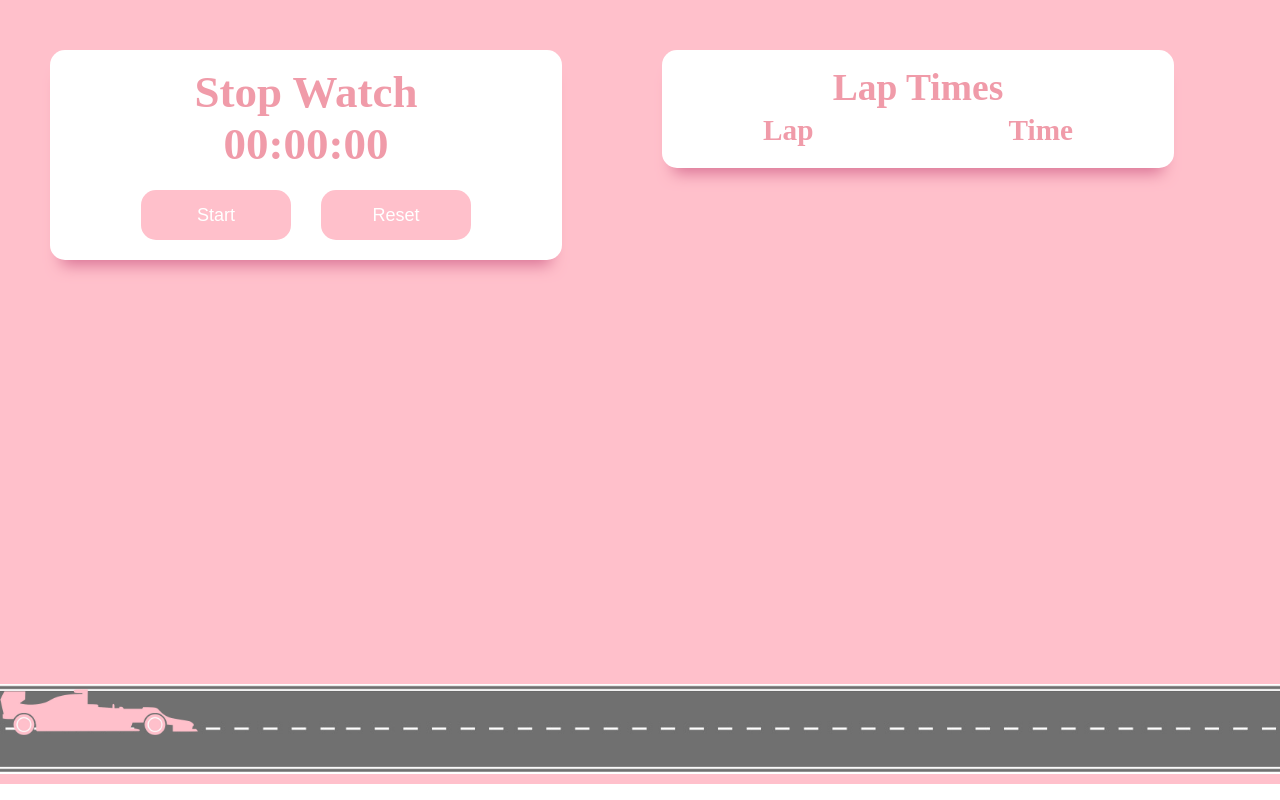
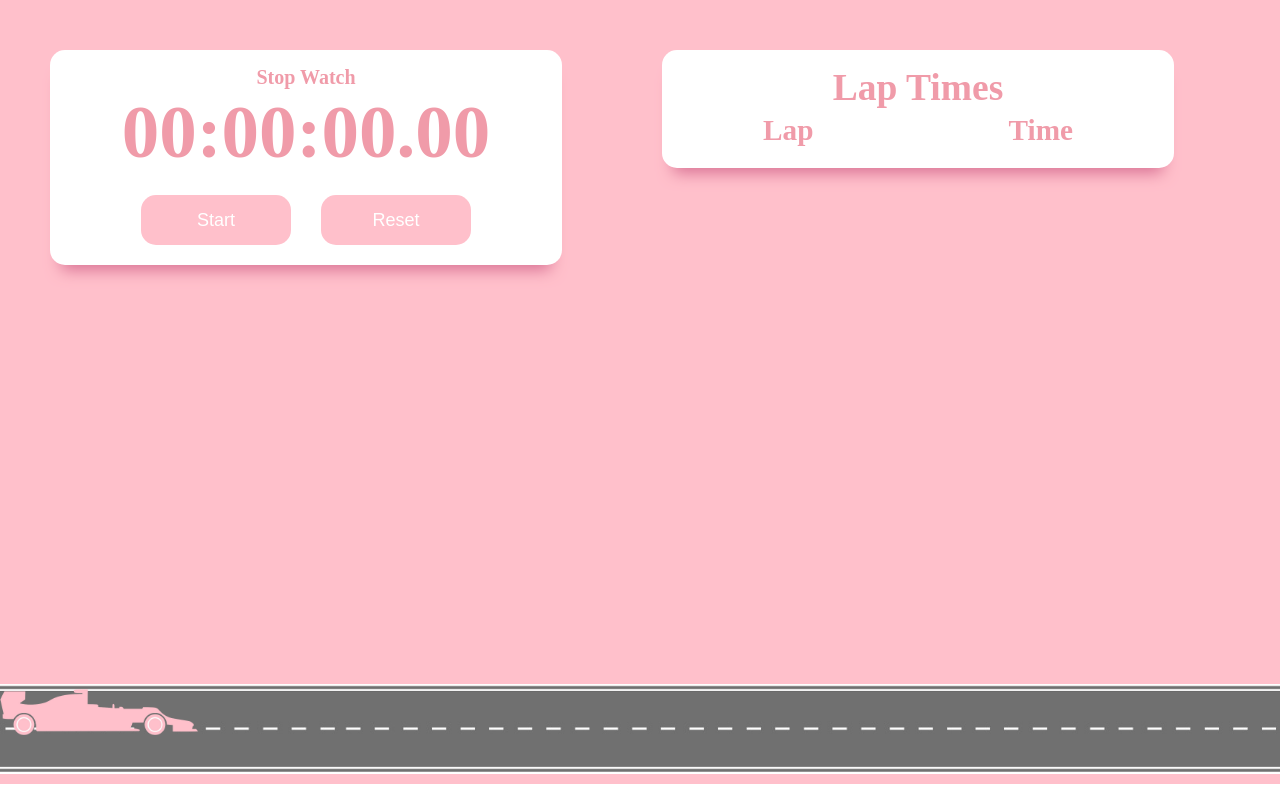
Before and after one commit to Shopify/eng-intern-assessment-react, a React app: page / in a window 1280 px wide. Built offline with nearby package versions, Linux system fonts and the light colour scheme.

Commit message:
Added milliseconds to timer

```diff
--- a/src/StopWatch.tsx
+++ b/src/StopWatch.tsx
@@ -19,9 +19,9 @@ export default function StopWatch() {
   useEffect(() => {
     if (running) {
       const interval = setInterval(() => {
-        setTime((prev: number) => prev + 1);
+        setTime((prev: number) => prev + 10);
         console.log(time);
-      }, 1000);
+      }, 10);
       return () => clearInterval(interval);
     }
   }, [running]);
@@ -29,7 +29,7 @@ export default function StopWatch() {
   return (
     <div className="timer">
       <div className="timerContainer">
-        <h1>Stop Watch</h1>
+        <h2>Stop Watch</h2>
         <h1>{formatTime(time)}</h1>
         <StopWatchButton />
       </div>
@@ -54,6 +54,15 @@ export default function StopWatch() {
 // Format time from seconds to HH:MM:SS format
 export const formatTime = (time: number) => {
   const date = new Date(null);
-  date.setSeconds(time);
-  return date.toISOString().slice(11, 19);
+  date.setMilliseconds(time);
+  const hours = date.getUTCHours().toString().padStart(2, "0");
+  const minutes = date.getUTCMinutes().toString().padStart(2, "0");
+  const seconds = date.getUTCSeconds().toString().padStart(2, "0");
+  const milliseconds = date
+    .getUTCMilliseconds()
+    .toString()
+    .padStart(3, "0")
+    .slice(0, 2);
+
+  return `${hours}:${minutes}:${seconds}.${milliseconds}`;
 };
--- a/src/Styles/StopWatch.css
+++ b/src/Styles/StopWatch.css
@@ -16,7 +16,7 @@
   float: left;
   height: fit-content;
   text-align: center;
-  font-size: 30px;
+  font-size: 50px;
   color: rgb(240, 155, 169);
   background-color: white;
   width: 40%;
@@ -25,6 +25,10 @@
   box-shadow: 0 1rem 1rem -0.7rem #d87093;
   position: relative;
   z-index: 3;
+}
+
+.timerContainer h2 {
+  font-size: 20px;
 }
 
 .lapContainer {
```
